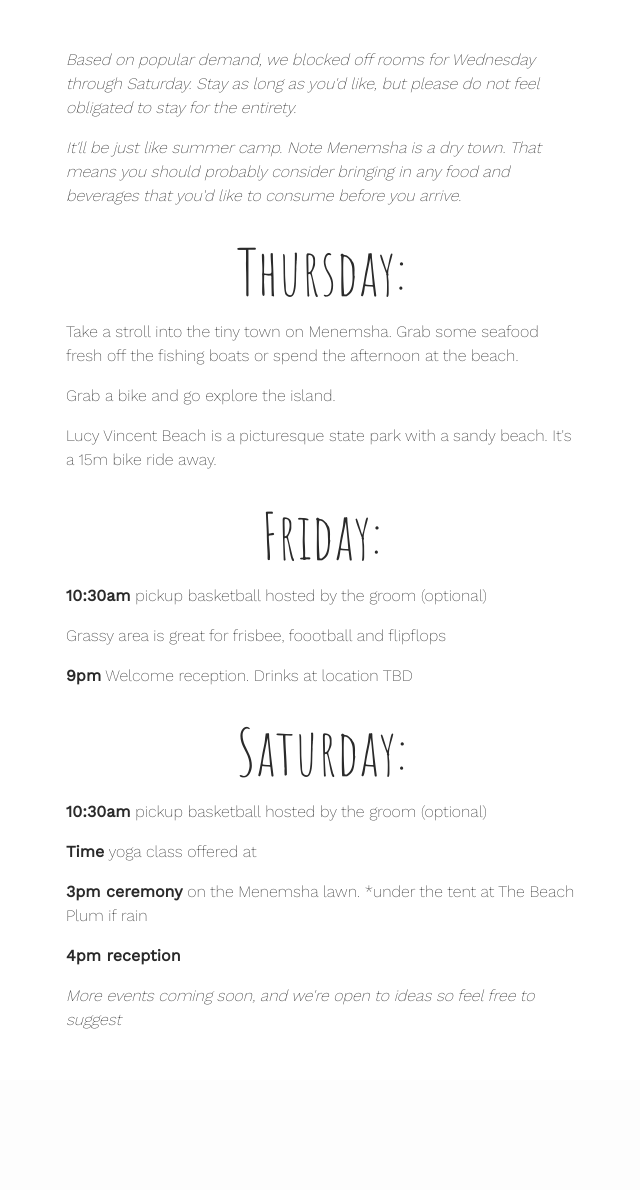
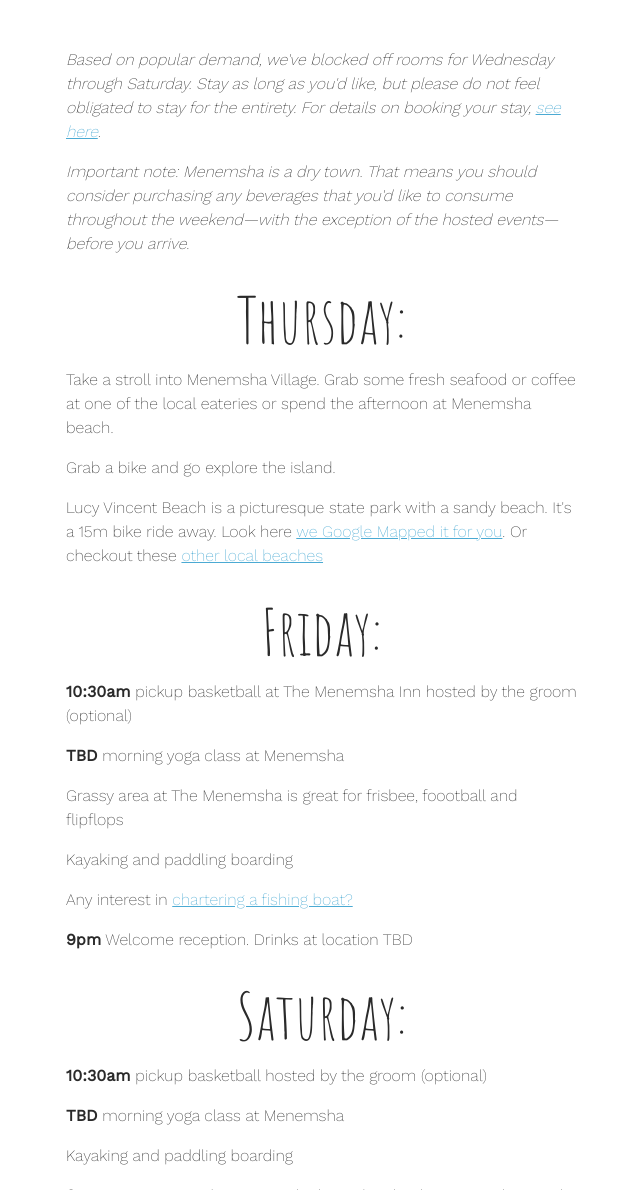
Before and after one commit to TyMagnin/tymagnin.github.io, a Jekyll site: the page built from weekend/index.html, in a window 1280 px wide and 1400 px high, scrolled down 202 px. Shown: the part 210-1400 px from the top of the window, without its empty margins (318-958 px from the left). Built offline with Jekyll 4.4.1, drawn with Linux system fonts in a browser that asks for light colours; before the commit the page ends 1492 px from its top, so only the background shows below that; some of the changed text lies outside the part shown.

Commit message:
making copy updates

```diff
--- a/weekend/index.html
+++ b/weekend/index.html
@@ -7,21 +7,24 @@ permalink: /weekend/
 	<h1>Weekend Activities</h1>
 </div>
 <div class="text-content">
-    <p><i>Based on popular demand, we blocked off rooms for Wednesday through Saturday. Stay as long as you'd like, but please do not feel obligated to stay for the entirety.</i></p>
-    <p><i>It'll be just like summer camp. Note Menemsha is a dry town. That means you should probably consider bringing in any food and beverages that you'd like to consume before you arrive.</i></p>
+    <p><i>Based on popular demand, we've blocked off rooms for Wednesday through Saturday. Stay as long as you'd like, but please do not feel obligated to stay for the entirety. For details on booking your stay, <a href="/the-beach-plum/">see here</a>.</i></p>
+    <p><i>Important note: Menemsha is a dry town. That means you should consider purchasing any beverages that you'd like to consume throughout the weekend—with the exception of the hosted events—before you arrive.</i></p>
     <h3>Thursday:</h3>
-    <p>Take a stroll into the tiny town on Menemsha. Grab some seafood fresh off the fishing boats or spend the afternoon at the beach.</p>
+    <p>Take a stroll into Menemsha Village. Grab some fresh seafood or coffee at one of the local eateries or spend the afternoon at Menemsha beach.</p>
     <p>Grab a bike and go explore the island.</p>
-    <p>Lucy Vincent Beach is a picturesque state park with a sandy beach. It's a 15m bike ride away.</p>
+    <p>Lucy Vincent Beach is a picturesque state park with a sandy beach. It's a 15m bike ride away. Look here <a href="https://www.google.com/maps/dir/Beach+Plum+Inn+%26+Restaurant,+50+Beach+Plum+Lane,+Chilmark,+MA+02535/Lucy+Vincent+Beach,+Lucy+Vincent+Beach+Rd,+Chilmark,+MA+02535/@41.3459221,-70.7525992,15z/am=t/data=!3m1!4b1!4m14!4m13!1m5!1m1!1s0x89e53ce308c06589:0x49eaa2aaa37dd095!2m2!1d-70.7605656!2d41.3543156!1m5!1m1!1s0x89e53c87b47fa741:0x5a5839e92505b49e!2m2!1d-70.7271233!2d41.3388953!3e1" target="_blank">we Google Mapped it for you</a>. Or checkout these <a href="http://www.menemshainn.com/the-property/things-to-do/local-beaches/" target="_blank">other local beaches</a>
     <h3>Friday:</h3>
-    <p><b>10:30am</b> pickup basketball hosted by the groom (optional)</p>
-    <p>Grassy area is great for frisbee, foootball and flipflops</p>
+    <p><b>10:30am</b> pickup basketball at The Menemsha Inn hosted by the groom (optional)</p>
+    <p><b>TBD</b> morning yoga class at Menemsha</p>
+    <p>Grassy area at The Menemsha is great for frisbee, foootball and flipflops</p>
+    <p>Kayaking and paddling boarding</p>
+    <p>Any interest in <a href="http://www.menemshainn.com/the-property/things-to-do/fishing-charters/" target="_blank">chartering a fishing boat?</a></p>
     <p><b>9pm</b> Welcome reception. Drinks at location TBD</p>
     <h3>Saturday:</h3>
     <p><b>10:30am</b> pickup basketball hosted by the groom (optional)</p>
-	<p><b>Time</b> yoga class offered at</p>
-	<p><b>3pm ceremony</b> on the Menemsha lawn. *under the tent at The Beach Plum if rain</p>
-	<p><b>4pm reception</b>
-	<p></p>
+	<p><b>TBD</b> morning yoga class at Menemsha</p>
+	<p>Kayaking and paddling boarding</p>
+	<p><b>3pm</b> ceremony on the Menemsha lawn. *under the tent at The Beach Plum if rain</p>
+	<p><b>4pm</b> reception
 	<p><i>More events coming soon, and we're open to ideas so feel free to suggest</i></p>
 </div>
```
Also changed, not shown: the-beach-plum/index.html (+9 -9 lines).
